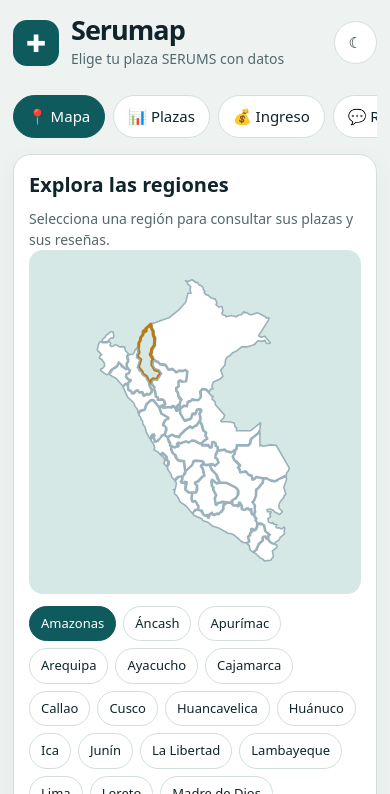
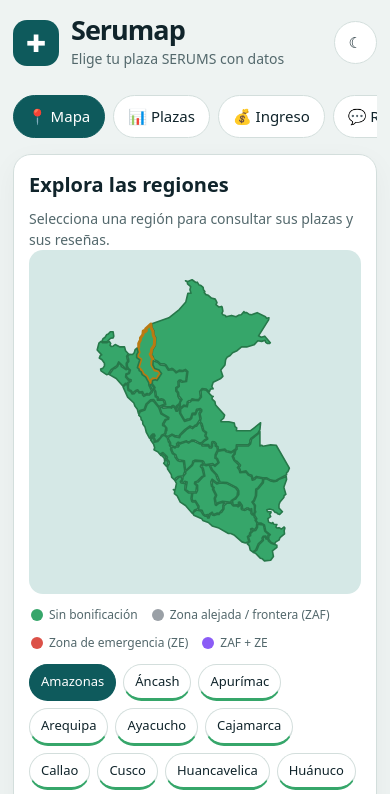
Before and after one commit to rhaiden33/SERUMAP, a plain HTML site: page index.html in a window 390 px wide. Both pictures are taken after a click on the button "Amazonas". Shown: the top 794 px of the page. Drawn offline with Linux system fonts and the light colour scheme.

Commit message:
Restore manual regional bonus colors and source labels

```diff
--- a/index.html
+++ b/index.html
@@ -22,8 +22,20 @@ h1{font-size:30px;line-height:1;margin:0;letter-spacing:-1px}h2{font-size:20px;m
 .btn.primary{background:var(--teal);border-color:var(--teal);color:white;font-weight:700}.btn:disabled{opacity:.5;cursor:not-allowed}
 .grid{display:grid;grid-template-columns:1.15fr .85fr;gap:16px}.card{background:var(--card);border:1px solid var(--line);border-radius:18px;padding:18px;box-shadow:var(--shadow);margin-bottom:16px}
 .map-wrap{background:var(--soft);border-radius:14px;padding:10px}.map-wrap svg{display:block;width:100%;max-height:470px}
-.sea{fill:transparent}.region-shape{fill:#fff;stroke:#99b1bb;stroke-width:1.6;stroke-linejoin:round;cursor:pointer;vector-effect:non-scaling-stroke}.region-shape:hover{filter:brightness(.97)}.region-shape.active{fill:var(--soft);stroke:var(--gold);stroke-width:3}.region-shape:focus{outline:none;stroke:#b97a12;stroke-width:3}
-.region-list{display:flex;flex-wrap:wrap;gap:7px;margin-top:12px}.chip{border:1px solid var(--line);border-radius:999px;background:var(--card);padding:7px 11px;font-size:13px}.chip.active{background:var(--teal);color:white;border-color:var(--teal)}
+.sea{fill:transparent}
+.region-shape{fill:#fff;stroke:#99b1bb;stroke-width:1.6;stroke-linejoin:round;cursor:pointer;vector-effect:non-scaling-stroke}
+.region-shape.zone-none{fill:#36a66a;stroke:#27784a}
+.region-shape.zone-far{fill:#9aa0a6;stroke:#69727a}
+.region-shape.zone-emer{fill:#dc5148;stroke:#a92e29}
+.region-shape.zone-both{fill:#8b5cf6;stroke:#6d28d9}
+.region-shape:hover{filter:brightness(.94)}
+.region-shape.active{stroke:var(--gold);stroke-width:3}
+.region-shape:focus{outline:none;stroke:#b97a12;stroke-width:3}
+.map-legend{display:flex;flex-wrap:wrap;gap:10px 14px;margin:12px 2px 4px;font-size:12px;color:var(--muted)}
+.map-legend span{display:inline-flex;align-items:center;gap:6px}
+.legend-dot{width:12px;height:12px;border-radius:50%;display:inline-block}
+.legend-dot.zone-none{background:#36a66a}.legend-dot.zone-far{background:#9aa0a6}.legend-dot.zone-emer{background:#dc5148}.legend-dot.zone-both{background:#8b5cf6}
+.region-list{display:flex;flex-wrap:wrap;gap:7px;margin-top:12px}.chip{border:1px solid var(--line);border-radius:999px;background:var(--card);padding:7px 11px;font-size:13px}.chip.zone-none{border-bottom:3px solid #36a66a}.chip.zone-far{border-bottom:3px solid #9aa0a6}.chip.zone-emer{border-bottom:3px solid #dc5148}.chip.zone-both{border-bottom:3px solid #8b5cf6}.chip.active{background:var(--teal);color:white;border-color:var(--teal)}
 .stat{font-size:42px;font-weight:800;letter-spacing:-2px;line-height:1.1}.stat small{font-size:14px;letter-spacing:0;font-weight:500;color:var(--muted)}
 .progress-row{display:grid;grid-template-columns: minmax(105px,1fr) 2fr 58px;gap:10px;align-items:center;margin:11px 0;font-size:13px}.process-row{display:flex;align-items:center;justify-content:space-between;gap:12px;padding:10px 0;border-bottom:1px solid var(--line)}.process-row span{min-width:0}.process-row small{display:block;color:var(--muted);font-size:11px}.process-row strong{font-size:17px;font-variant-numeric:tabular-nums;white-space:nowrap}
 .track{height:11px;background:var(--soft);border-radius:20px;overflow:hidden}.fill{height:100%;background:var(--teal);border-radius:20px}
@@ -48,7 +60,8 @@ input,select,textarea{width:100%;padding:11px;border:1px solid var(--line);borde
 
 footer{text-align:center;color:var(--muted);font-size:12px;padding:10px}
 button:focus-visible,a:focus-visible,input:focus-visible,select:focus-visible,textarea:focus-visible{outline:3px solid var(--gold);outline-offset:3px}
-.bubble:focus-visible{stroke:var(--gold);stroke-width:4;outline:none}\na{color:var(--teal);text-underline-offset:3px}
+.region-shape:focus-visible{stroke:var(--gold);stroke-width:4;outline:none}
+a{color:var(--teal);text-underline-offset:3px}
 @media(max-width:760px){.shell{padding:16px 13px 95px}.grid{grid-template-columns:1fr}.card{padding:15px}h1{font-size:27px}.stat{font-size:38px}.header-actions .pill{display:none}}
 @media(prefers-reduced-motion:no-preference){button,.card{transition:background .15s,border-color .15s,transform .15s}button:active{transform:scale(.98)}}
 </style>
@@ -69,8 +82,14 @@ button:focus-visible,a:focus-visible,input:focus-visible,select:focus-visible,te
 <section class="panel" id="panel-mapa">
  <div class="grid">
   <article class="card"><h2>Explora las regiones</h2><p class="sub">Selecciona una región para consultar sus plazas y sus reseñas.</p>
-   <div class="map-wrap"><svg id="map" viewBox="0 0 901 936" role="group" aria-label="Mapa regional del Perú. Cada región se puede seleccionar con clic o teclado."></svg></div>
-   <div class="region-list" id="regionChips"></div><p class="hint">Selecciona una región con clic o con Tab y Enter/Espacio para consultar sus datos y reseñas. El borde dorado indica la selección.</p>
+   <div class="map-wrap"><svg id="map" viewBox="0 0 901 936" role="group" aria-label="Mapa regional del Perú. Selecciona una región para asignarle una clasificación manual."></svg></div>
+   <div class="map-legend" role="list" aria-label="Leyenda de clasificación manual">
+    <span role="listitem"><i class="legend-dot zone-none" aria-hidden="true"></i>Sin bonificación</span>
+    <span role="listitem"><i class="legend-dot zone-far" aria-hidden="true"></i>Zona alejada / frontera (ZAF)</span>
+    <span role="listitem"><i class="legend-dot zone-emer" aria-hidden="true"></i>Zona de emergencia (ZE)</span>
+    <span role="listitem"><i class="legend-dot zone-both" aria-hidden="true"></i>ZAF + ZE</span>
+   </div>
+   <div class="region-list" id="regionChips"></div><p class="hint">Elige los bonos ZAF y/o ZE en la sección Ingreso y luego haz clic en una región para asignarle el color. Es una anotación manual: una región puede contener establecimientos con distintas condiciones y el color no sustituye la verificación de cada plaza.</p>
   </article>
   <article class="card" id="regionDetail" aria-live="polite"></article>
  </div>
@@ -144,13 +163,41 @@ const regionShapes=[["Loreto","M442 57 L430 62 423 60 428 63 429 69 438 77 436 8
 const fmt=n=>Math.round(n).toLocaleString("es-PE").replace(/,/g," ");
 const xy=(lon,lat)=>[(lon+82)*22,-lat*22+4];
 let selected="Cajamarca";
+const zoneStorageKey="serumap-region-zones-v1";
+const zoneLabels={none:"Sin bonificación",far:"Zona alejada o de frontera (ZAF)",emer:"Zona de emergencia (ZE)",both:"ZAF + ZE"};
+function loadRegionZones(){
+ const clean=Object.fromEntries(allRegions.map(name=>[name,"none"]));
+ try{
+  const saved=JSON.parse(localStorage.getItem(zoneStorageKey)||"{}");
+  if(saved&&typeof saved==="object"&&!Array.isArray(saved)){
+   allRegions.forEach(name=>{if(["none","far","emer","both"].includes(saved[name]))clean[name]=saved[name]});
+  }
+ }catch{}
+ return clean;
+}
+let regionZones=loadRegionZones();
+function saveRegionZones(){try{localStorage.setItem(zoneStorageKey,JSON.stringify(regionZones))}catch{}}
+function currentRegionZone(){
+ const zaf=document.getElementById("zafToggle").checked;
+ const ze=document.getElementById("zeToggle").checked;
+ if(zaf&&ze)return "both";
+ if(zaf)return "far";
+ if(ze)return "emer";
+ return "none";
+}
 function drawMap(){
- const svg='<rect class="sea" width="901" height="936"/>'+regionShapes.map(s=>'<path class="region-shape '+(s[0]===selected?'active':'')+'" d="'+s[1]+'" data-region="'+s[0]+'" tabindex="0" role="button" aria-pressed="'+(s[0]===selected)+'" aria-label="Seleccionar '+s[0]+'"/>').join('');
+ const svg='<rect class="sea" width="901" height="936"/>'+regionShapes.map(s=>{
+  const zone=regionZones[s[0]]||"none";
+  return '<path class="region-shape zone-'+zone+' '+(s[0]===selected?'active':'')+'" d="'+s[1]+'" data-region="'+s[0]+'" data-zone="'+zone+'" tabindex="0" role="button" aria-pressed="'+(s[0]===selected)+'" aria-label="'+s[0]+': '+zoneLabels[zone]+'; seleccionar región"/>';
+ }).join('');
  const map=document.getElementById("map");map.setAttribute("viewBox","0 0 901 936");map.setAttribute("preserveAspectRatio","xMidYMid meet");map.innerHTML=svg;
  map.querySelectorAll(".region-shape").forEach(el=>{el.addEventListener("click",()=>pick(el.dataset.region));el.addEventListener("keydown",e=>{if(e.key==="Enter"||e.key===" "){e.preventDefault();pick(el.dataset.region)}})});
 }
 function drawRegions(){
- document.getElementById("regionChips").innerHTML=regions.map(r=>'<button class="chip '+(r[0]===selected?'active':'')+'" data-region="'+r[0]+'" aria-pressed="'+(r[0]===selected)+'">'+r[0]+'</button>').join("");
+ document.getElementById("regionChips").innerHTML=regions.map(r=>{
+  const zone=regionZones[r[0]]||"none";
+  return '<button class="chip zone-'+zone+' '+(r[0]===selected?'active':'')+'" data-region="'+r[0]+'" aria-pressed="'+(r[0]===selected)+'" aria-label="'+r[0]+': '+zoneLabels[zone]+'">'+r[0]+'</button>';
+ }).join("");
  document.querySelectorAll("#regionChips button").forEach(b=>b.onclick=()=>pick(b.dataset.region));
 }
 function drawDetail(){
@@ -167,16 +214,18 @@ function drawDetail(){
   </div>
   <p class="hint">Estos cuatro registros son una muestra ilustrativa, no el total de plazas ni de establecimientos de Cusco. Una misma región puede contener las cuatro categorías.</p>
   <div class="serums-list">
-   <div class="serums-item"><span class="zone-dot no-bonus"></span><div><b>HUARAN</b><small>Calca · Medicina humana</small></div><strong>Sin bono</strong></div>
-   <div class="serums-item"><span class="zone-dot zaf"></span><div><b>QUESQUENTO</b><small>Calca · Obstetricia</small></div><strong>ZAF</strong></div>
-   <div class="serums-item"><span class="zone-dot ze"></span><div><b>OMAYA</b><small>Pichari · Medicina humana</small></div><strong>ZE</strong></div>
-   <div class="serums-item"><span class="zone-dot both"></span><div><b>NUEVO MUNDO</b><small>Megantoni · Medicina humana</small></div><strong>ZAF + ZE</strong></div>
+   <div class="serums-item"><span class="zone-dot no-bonus"></span><div><b>HUARAN</b><small>Calca (distrito y provincia) · Medicina humana</small></div><strong>Sin bono</strong></div>
+   <div class="serums-item"><span class="zone-dot zaf"></span><div><b>QUESQUENTO</b><small>Calca · Yanatile · Obstetricia</small></div><strong>ZAF</strong></div>
+   <div class="serums-item"><span class="zone-dot ze"></span><div><b>OMAYA</b><small>La Convención · Pichari · Medicina humana</small></div><strong>ZE</strong></div>
+   <div class="serums-item"><span class="zone-dot both"></span><div><b>NUEVO MUNDO</b><small>La Convención · Megantoni · Medicina humana</small></div><strong>ZAF + ZE</strong></div>
   </div>
-  <p class="hint">ZAF = zona alejada o de frontera · ZE = zona de emergencia. Verifica los indicadores y el establecimiento en el anexo oficial antes de postular.</p>
+  <p class="hint">ZAF = zona alejada o de frontera · ZE = zona de emergencia. Fuente: oferta remunerada SERUMS 2026-II de GERESA Loreto, pp. 10, 70 y 93. <a href="https://mail.geresaloreto.gob.pe/PanelAdministrativo/uploads/serums/serums_uid4_20260819173210_148dba97aa.pdf" target="_blank" rel="noopener noreferrer">Consultar anexo oficial</a>. La muestra no representa el total regional.</p>
  </section>` : "";
+ const currentZone=regionZones[selected]||"none";
+ const zoneStatus='<p class="hint"><b>Clasificación manual del mapa:</b> '+zoneLabels[currentZone]+'. No es una clasificación oficial de toda la región.</p>';
  document.getElementById("regionDetail").innerHTML='<h2>'+r[0]+'</h2>'+plazaInfo+cuscoSample+'<div style="border-top:1px solid var(--line);margin-top:16px;padding-top:14px"><h3>Reseñas de '+r[0]+'</h3><p class="muted" style="font-size:13px">Experiencias compartidas para esta región.</p><div id="mapRegionReviews"></div><button class="btn primary" id="mapWriteReview" style="margin-top:10px">Escribir reseña de '+r[0]+'</button></div>';
 }
-function pick(name){selected=name;drawMap();drawRegions();drawDetail();renderMapRegionReviews()}
+function pick(name){if(!allRegions.includes(name))return;selected=name;regionZones[name]=currentRegionZone();saveRegionZones();drawMap();drawRegions();drawDetail();renderMapRegionReviews()}
 document.getElementById("careerBars").innerHTML=careers.map(c=>'<div class="progress-row"><span>'+c[0]+'</span><div class="track"><div class="fill" style="width:'+Math.max(c[1]/careers[0][1]*100,1.5)+'%"></div></div><b>'+fmt(c[1])+'</b></div>').join("");
 let base=6624;
 const BONUS_ZAF={med:1480,other:1100},BONUS_ZE=1200;
@@ -221,12 +270,12 @@ function loadReviews(){
 function renderReviews(){
  const items=loadReviews(),target=document.getElementById("reviewList"),filter=document.getElementById("reviewFilter")?.value||"";
  const visible=filter?items.filter(r=>r.region===filter):items;
- target.innerHTML=visible.length?visible.slice().reverse().map(r=>'<div class="review"><b>'+escapeHtml(r.name)+'</b><div class="muted">'+escapeHtml(r.region)+(r.cat?' · '+escapeHtml(r.cat):'')+'</div><div class="stars" role="img" aria-label="Calificación en estrellas">'+'★'.repeat(r.rating)+'☆'.repeat(5-r.rating)+'</div><p>'+escapeHtml(r.text||"Sin comentario.")+'</p><small class="muted">'+new Date(r.date).toLocaleDateString("es-PE")+'</small></div>').join(""):'<p class="muted">No hay reseñas para esta región todavía.</p>';
+ target.innerHTML=visible.length?visible.slice().reverse().map(r=>'<div class="review"><b>'+escapeHtml(r.name)+'</b><div class="muted">'+escapeHtml(r.region)+(r.cat?' · '+escapeHtml(r.cat):'')+'</div><div class="stars" role="img" aria-label="Calificación: '+r.rating+' de 5 estrellas">'+'★'.repeat(r.rating)+'☆'.repeat(5-r.rating)+'</div><p>'+escapeHtml(r.text||"Sin comentario.")+'</p><small class="muted">'+new Date(r.date).toLocaleDateString("es-PE")+'</small></div>').join(""):'<p class="muted">No hay reseñas para esta región todavía.</p>';
 }
 function renderMapRegionReviews(){
  const target=document.getElementById("mapRegionReviews");if(!target)return;
  const items=loadReviews().filter(r=>r.region===selected);
- target.innerHTML=items.length?items.slice().reverse().slice(0,3).map(r=>'<div class="review"><b>'+escapeHtml(r.name)+'</b><div class="stars" role="img" aria-label="Calificación en estrellas">'+'★'.repeat(r.rating)+'☆'.repeat(5-r.rating)+'</div><p>'+escapeHtml(r.text||"Sin comentario.")+'</p><small class="muted">'+new Date(r.date).toLocaleDateString("es-PE")+'</small></div>').join(""):'<p class="muted">Todavía no hay reseñas de esta región.</p>';
+ target.innerHTML=items.length?items.slice().reverse().slice(0,3).map(r=>'<div class="review"><b>'+escapeHtml(r.name)+'</b><div class="stars" role="img" aria-label="Calificación: '+r.rating+' de 5 estrellas">'+'★'.repeat(r.rating)+'☆'.repeat(5-r.rating)+'</div><p>'+escapeHtml(r.text||"Sin comentario.")+'</p><small class="muted">'+new Date(r.date).toLocaleDateString("es-PE")+'</small></div>').join(""):'<p class="muted">Todavía no hay reseñas de esta región.</p>';
  const button=document.getElementById("mapWriteReview");if(button)button.onclick=()=>openReviewForm(selected);
 }
 function escapeHtml(s){return String(s).replace(/[&<>"']/g,c=>({"&":"&amp;","<":"&lt;",">":"&gt;",'"':"&quot;","'":"&#39;"}[c]))}
```
